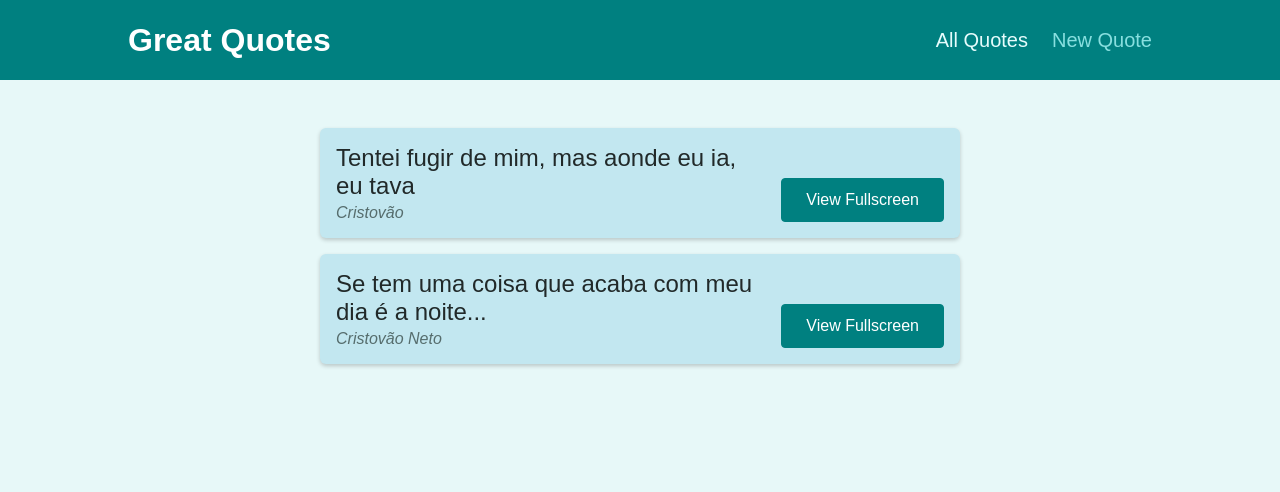
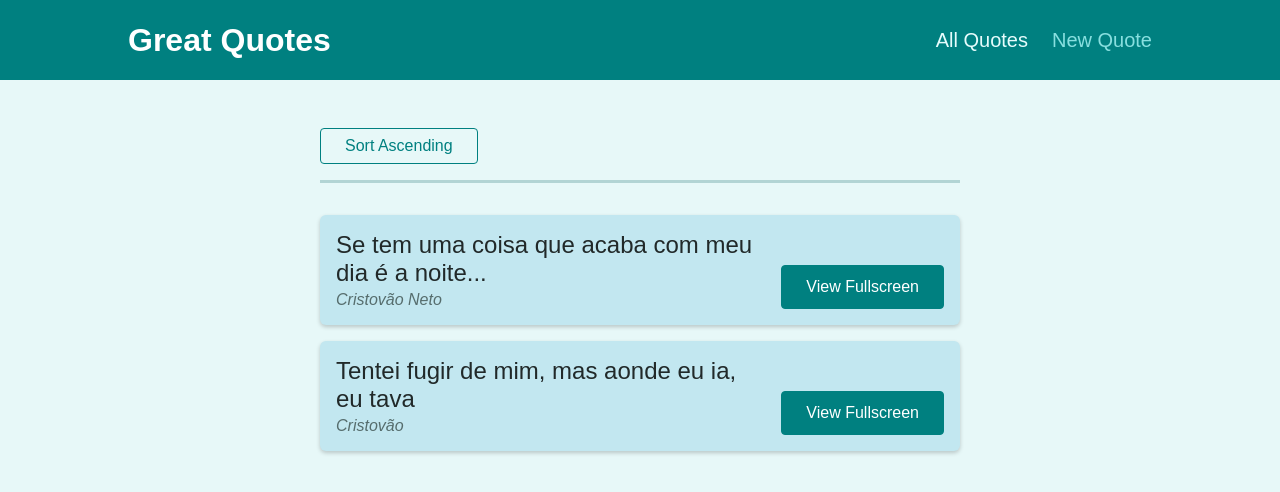
Before and after one commit to Crisnzx/cursoreact-greatquotes, a React (Create React App) app: page /quotes in a window 1280 px wide. Shown: the top 492 px of the page. Built offline with nearby package versions, Linux system fonts and the light colour scheme.

Commit message:
working with query params

```diff
--- a/src/components/quotes/QuoteList.js
+++ b/src/components/quotes/QuoteList.js
@@ -1,13 +1,44 @@
 import { Fragment } from 'react';
-
+import { useHistory, useLocation } from 'react-router';
 import QuoteItem from './QuoteItem';
 import classes from './QuoteList.module.css';
 
-const QuoteList = (props) => {
+function sortQuotes(quotes, ascending) {
+  return quotes.sort((quoteA, quoteB) => {
+    if (ascending) {
+      return quoteA.id > quoteB.id ? 1 : -1;
+    } else {
+      return quoteA.id < quoteB.id ? 1 : -1;
+    }
+  });
+}
+
+const QuoteList = props => {
+  const history = useHistory();
+
+  // hook for fetching the Query Parameters
+  const location = useLocation();
+
+  // Javascript object instance to convert the parameters from string to an object
+  const queryParams = new URLSearchParams(location.search);
+
+  const isAscending = queryParams.get('sort') === 'asc';
+
+  const sortedQuotes = sortQuotes(props.quotes, isAscending);
+
+  function changeSortHandler() {
+    history.push(`/quotes?sort=${isAscending ? 'desc' : 'asc'}`);
+  }
+
   return (
     <Fragment>
+      <div className={classes.sorting}>
+        <button onClick={changeSortHandler}>
+          Sort {isAscending ? 'Descending' : 'Ascending'}
+        </button>
+      </div>
       <ul className={classes.list}>
-        {props.quotes.map((quote) => (
+        {sortedQuotes.map(quote => (
           <QuoteItem
             key={quote.id}
             id={quote.id}
```
